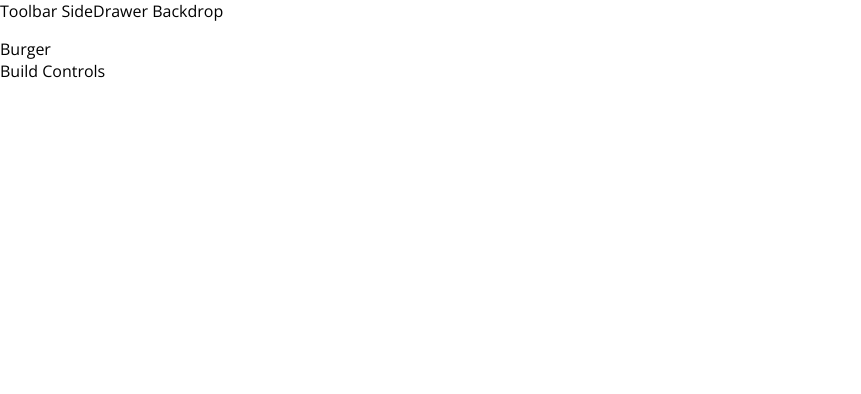
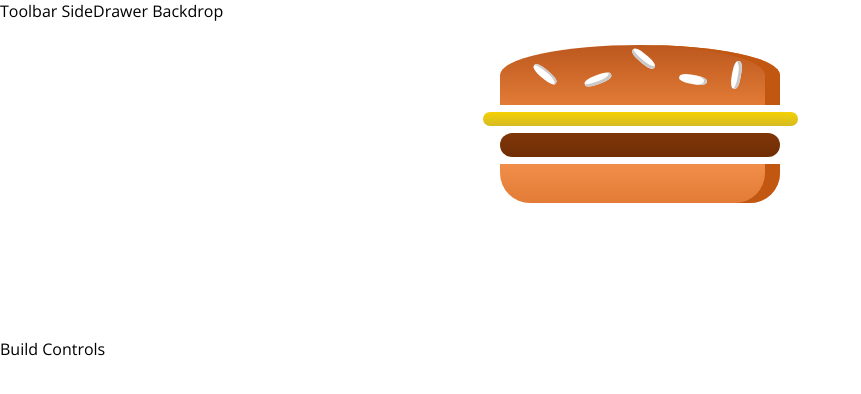
Before and after one commit to stancil-marcus7/Burger-Project, a React (Create React App) app: page / in a window 1280 px wide. Shown: the top 394 px of the page, without its empty margins (0-861 px from the left). Built offline with nearby package versions, Linux system fonts and the light colour scheme.

Commit message:
Fill out Burger Component

```diff
--- a/src/components/Burger/Burger.js
+++ b/src/components/Burger/Burger.js
@@ -0,0 +1,18 @@
+import React from 'react';
+import classes from './Burger.module.css';
+import BurgerIngredient from './BurgerIngredient/BurgerIngredient'
+
+//This component will serve as a wrapper for the BurgerIngredient components
+const burger = (props) => {
+    return(
+        <div className={classes.Burger}>
+            {/* Rendering the ingredients */}
+            <BurgerIngredient type="bread-top"/>
+            <BurgerIngredient type="cheese"/>
+            <BurgerIngredient type="meat"/>
+            <BurgerIngredient type="bread-bottom"/>
+        </div>
+    );
+}
+
+export default burger;
--- /dev/null
+++ b/src/components/Burger/Burger.module.css
@@ -0,0 +1,30 @@
+.Burger{
+    width: 100%;
+    margin: auto;
+    height: 250px;
+    overflow: scroll;
+    text-align: center;
+    font-weight: bold;
+    font-size: 1.2rem;
+}
+
+@media (min-width: 1000px) and (min-height: 700px){
+    .Burger{
+        width: 700px;
+        height: 600px;
+    }
+}
+
+@media (min-width: 500px) and (min-height: 401px){
+    .Burger{
+        width: 450px;
+        height: 400px;
+    }
+}
+
+@media (min-width: 500px) and (min-height: 400px){
+    .Burger{
+        width: 350px;
+        height: 300px;
+    }
+}
--- a/src/components/Burger/BurgerIngredient/BurgerIngredient.js
+++ b/src/components/Burger/BurgerIngredient/BurgerIngredient.js
@@ -1,5 +1,5 @@
 import React, { Component } from 'react';
-import classes from "BurgerIngredient.module.css";
+import classes from './BurgerIngredient.module.css';
 import PropTypes from 'prop-types';
 
 class BurgerIngredient extends Component {
--- a/src/containers/BurgerBuilder/BurgerBuilder.js
+++ b/src/containers/BurgerBuilder/BurgerBuilder.js
@@ -1,12 +1,13 @@
 import React, {Component} from 'react';
 import Aux from '../../hoc/Aux';
+import Burger from '../../components/Burger/Burger'
 
 //This component is where the controls to build the burger and the actual burger will be shown
 class BurgerBuilder extends Component {
     render() {
         return (
             <Aux>
-                <div>Burger</div>
+                <Burger/>
                 <div>Build Controls</div>
             </Aux>
         );
```
